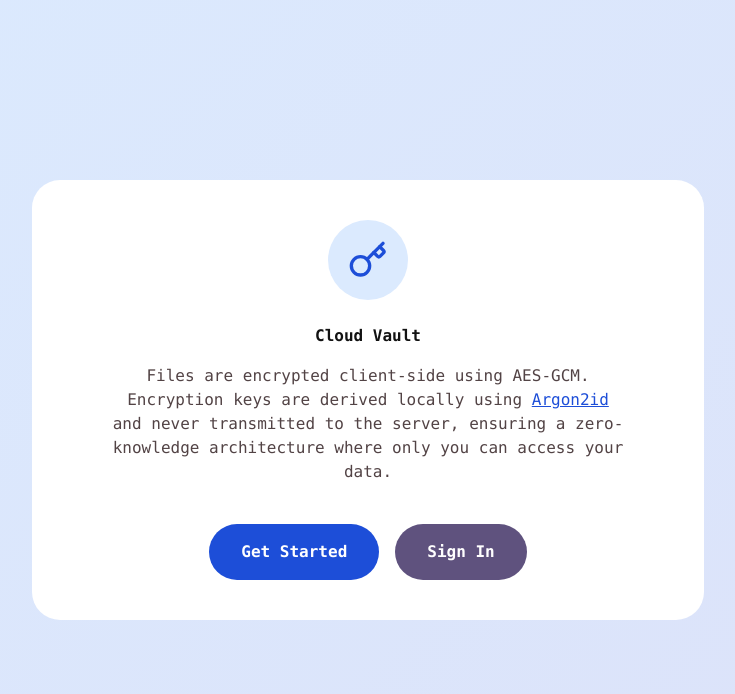
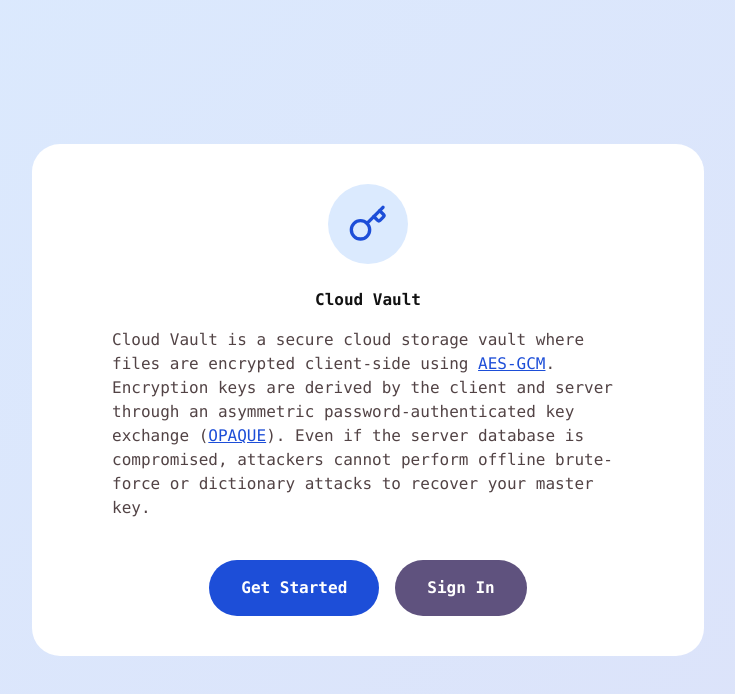
Before and after one commit to fegan104/cloud-vault, a Next.js app: page / in a window 1280 px wide. Shown: the top 694 px of the page, without its empty margins (272-1007 px from the left). Built offline with nearby package versions, Linux system fonts and the light colour scheme.

Commit message:
Update and clarify key derivation and security feature descriptions, specifically OPAQUE.

```diff
--- a/src/app/page.tsx
+++ b/src/app/page.tsx
@@ -14,8 +14,10 @@ export default function HomePage() {
             <h1 className="text-[--font-display-sm] font-bold text-on-surface mb-4">
               Cloud Vault
             </h1>
-            <p className="text-[--font-body-lg] text-on-surface-variant mb-10 max-w-lg mx-auto">
-              Files are encrypted client-side using AES-GCM. Encryption keys are derived locally using <a target="_blank" className="text-primary underline" href="https://en.wikipedia.org/wiki/Argon2">Argon2id</a> and never transmitted to the server, ensuring a zero-knowledge architecture where only you can access your data.
+            <p className="text-[--font-body-lg] text-on-surface-variant mb-10 max-w-lg mx-auto text-left">
+              Cloud Vault is a secure cloud storage vault where files are encrypted client-side using <a className="text-primary underline" href="https://en.wikipedia.org/wiki/Advanced_Encryption_Standard">AES-GCM</a>.
+
+              Encryption keys are derived by the client and server through an asymmetric password-authenticated key exchange (<a className="text-primary underline" href="https://eprint.iacr.org/2018/163.pdf">OPAQUE</a>). Even if the server database is compromised, attackers cannot perform offline brute-force or dictionary attacks to recover your master key.
             </p>
 
             {/* CTA Buttons */}
```
Also changed, not shown: 1 other file (tests, documents, lock files or other folders).
